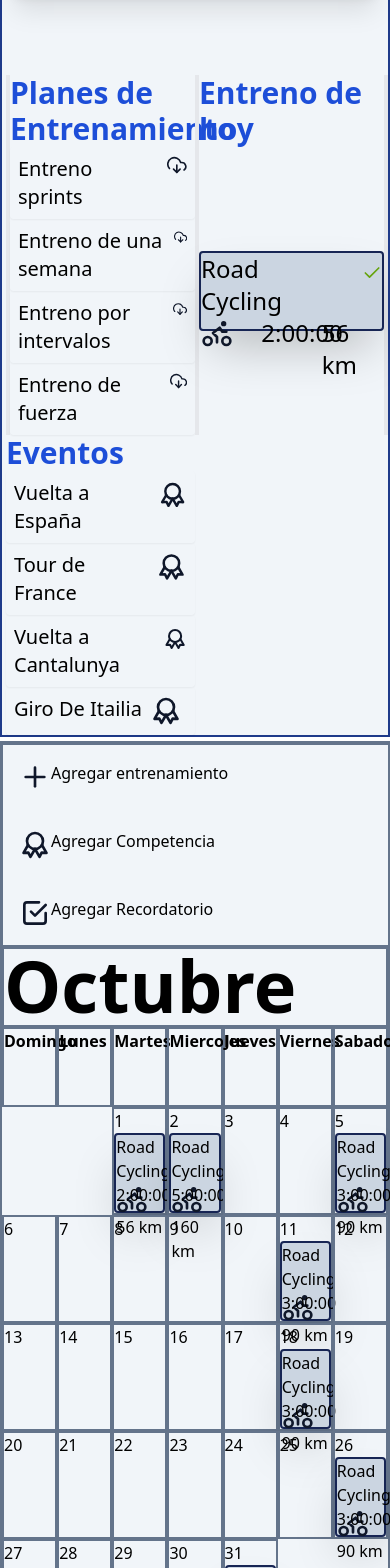
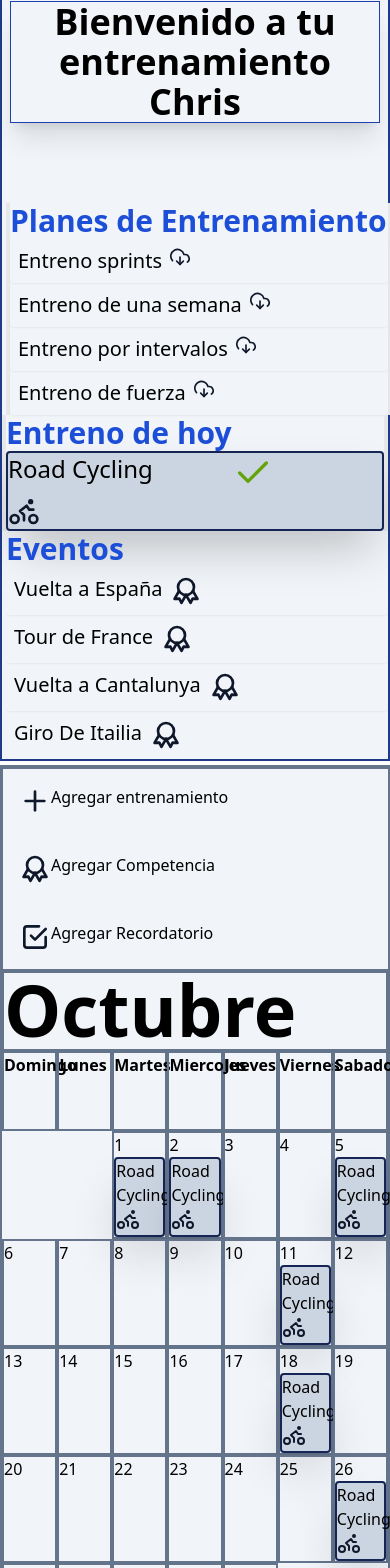
Before and after one commit to JulianMbp/Training, a Next.js app: page / in a window 390 px wide. Shown: the part 379-1947 px from the top of the page. Built offline with nearby package versions, Linux system fonts and the light colour scheme.

Commit message:
revision de boxes

```diff
--- a/app/page.tsx
+++ b/app/page.tsx
@@ -19,7 +19,7 @@ export default function Home() {
         </div>
       </header>
 
-      <nav id="home" className="bg-slate-100 h-full w-full text-7xl border-2 border-blue-900 ">
+      <nav id="home" className="bg-slate-100 h-full w-full text-7xl border-2 border-blue-900 mt-32 md:mt-0 ">
         <menu className="grid grid-cols-1 md:grid-cols-4">
           <div className="text-2xl m-2 p-4 gap-3 flex col-span-4 shadow-lg  border border-blue-900">
             <img className="rounded-full h-20 w-20 border border-gray-100 shadow-sm" src="https://encrypted-tbn0.gstatic.com/images?q=tbn:ANd9GcTuOcxIbxfuAZxJPi6LzSVTM4RGlqQ_U2U_rQ&s" />
@@ -32,7 +32,7 @@ export default function Home() {
             Bienvenido a tu entrenamiento Chris
           </div>
         </menu>
-        <menu className="grid grid-cols-2 md:grid-cols-3 mt-20">
+        <menu className="grid grid-cols-1 md:grid-cols-3 mt-20">
           <div className="ml-1 border-x-4 grid grid-cols-1 text-3xl h-auto w-full">
             <p className="text-3xl font-semibold text-blue-700 ">Planes de Entrenamiento</p>
             <a href="" className="flex hover:scale-105 hover:shadow-md transition-all active:scale-95 gap-2 text-xl shadow-sm text-black hover:bg-[#2f5aa8] text-left p-2 rounded hover:text-gray-50 ">
@@ -60,8 +60,8 @@ export default function Home() {
               Road Cycling
               <svg className="h-10 w-10 text-lime-600"  viewBox="0 0 24 24"  fill="none"  stroke="currentColor"  stroke-width="2"  stroke-linecap="round"  stroke-linejoin="round">  <polyline points="20 6 9 17 4 12" /></svg>
             </p>
-            <svg className="h-8 w-8 text-slate-900"  width="24" height="24" viewBox="0 0 24 24" stroke-width="2" stroke="currentColor" fill="none" stroke-linecap="round" stroke-linejoin="round">  <path stroke="none" d="M0 0h24v24H0z"/>  <circle cx="5" cy="18" r="3" />  <circle cx="19" cy="18" r="3" />  <polyline points="12 19 12 15 9 12 14 8 16 11 19 11" />  <circle cx="17" cy="5" r="1" /></svg>            <p className="">2:00:00</p>
-            <p className="">56 km</p>
+            <svg className="h-8 w-8 text-slate-900"  width="24" height="24" viewBox="0 0 24 24" stroke-width="2" stroke="currentColor" fill="none" stroke-linecap="round" stroke-linejoin="round">  <path stroke="none" d="M0 0h24v24H0z"/>  <circle cx="5" cy="18" r="3" />  <circle cx="19" cy="18" r="3" />  <polyline points="12 19 12 15 9 12 14 8 16 11 19 11" />  <circle cx="17" cy="5" r="1" /></svg>            <p className="md:visible invisible">2:00:00</p>
+            <p className="md:visible invisible">56 km</p>
             </div>
           </div>
 
@@ -121,9 +121,9 @@ export default function Home() {
               <p className="col-span-3 flex">
                 Road Cycling
               </p>
-              <svg className="h-8 w-8 text-slate-900"  width="24" height="24" viewBox="0 0 24 24" stroke-width="2" stroke="currentColor" fill="none" stroke-linecap="round" stroke-linejoin="round">  <path stroke="none" d="M0 0h24v24H0z"/>  <circle cx="5" cy="18" r="3" />  <circle cx="19" cy="18" r="3" />  <polyline points="12 19 12 15 9 12 14 8 16 11 19 11" />  <circle cx="17" cy="5" r="1" /></svg>
-              <p className="">2:00:00</p>
-              <p className="col-span-3">56 km</p>
+              <svg className="h-6 w-6 md:h-8 md:w-8 text-slate-900"  width="24" height="24" viewBox="0 0 24 24" stroke-width="2" stroke="currentColor" fill="none" stroke-linecap="round" stroke-linejoin="round">  <path stroke="none" d="M0 0h24v24H0z"/>  <circle cx="5" cy="18" r="3" />  <circle cx="19" cy="18" r="3" />  <polyline points="12 19 12 15 9 12 14 8 16 11 19 11" />  <circle cx="17" cy="5" r="1" /></svg>
+              <p className="md:visible invisible">2:00:00</p>
+              <p className="col-span-3 md:visible invisible">56 km</p>
             </div>
           </div>
           <div className="border-2 h-auto border-slate-500 ">
@@ -132,9 +132,9 @@ export default function Home() {
               <p className="col-span-3 flex">
                 Road Cycling
               </p>
-              <svg className="h-8 w-8 text-slate-900"  width="24" height="24" viewBox="0 0 24 24" stroke-width="2" stroke="currentColor" fill="none" stroke-linecap="round" stroke-linejoin="round">  <path stroke="none" d="M0 0h24v24H0z"/>  <circle cx="5" cy="18" r="3" />  <circle cx="19" cy="18" r="3" />  <polyline points="12 19 12 15 9 12 14 8 16 11 19 11" />  <circle cx="17" cy="5" r="1" /></svg>
-              <p className="">5:00:00</p>
-              <p className="col-span-3">160 km</p>
+              <svg className="h-6 w-6 md:h-8 md:w-8 text-slate-900"  width="24" height="24" viewBox="0 0 24 24" stroke-width="2" stroke="currentColor" fill="none" stroke-linecap="round" stroke-linejoin="round">  <path stroke="none" d="M0 0h24v24H0z"/>  <circle cx="5" cy="18" r="3" />  <circle cx="19" cy="18" r="3" />  <polyline points="12 19 12 15 9 12 14 8 16 11 19 11" />  <circle cx="17" cy="5" r="1" /></svg>
+              <p className="md:visible invisible">5:00:00</p>
+              <p className="col-span-3 md:visible invisible">160 km</p>
             </div>
           </div>
           <div className="border-2  border-slate-500 ">
@@ -150,9 +150,9 @@ export default function Home() {
               <p className="col-span-3 flex">
                 Road Cycling
               </p>
-              <svg className="h-8 w-8 text-slate-900"  width="24" height="24" viewBox="0 0 24 24" stroke-width="2" stroke="currentColor" fill="none" stroke-linecap="round" stroke-linejoin="round">  <path stroke="none" d="M0 0h24v24H0z"/>  <circle cx="5" cy="18" r="3" />  <circle cx="19" cy="18" r="3" />  <polyline points="12 19 12 15 9 12 14 8 16 11 19 11" />  <circle cx="17" cy="5" r="1" /></svg>
-              <p className="">3:00:00</p>
-              <p className="col-span-3">90 km</p>
+              <svg className="h-6 w-6 md:h-8 md:w-8 text-slate-900"  width="24" height="24" viewBox="0 0 24 24" stroke-width="2" stroke="currentColor" fill="none" stroke-linecap="round" stroke-linejoin="round">  <path stroke="none" d="M0 0h24v24H0z"/>  <circle cx="5" cy="18" r="3" />  <circle cx="19" cy="18" r="3" />  <polyline points="12 19 12 15 9 12 14 8 16 11 19 11" />  <circle cx="17" cy="5" r="1" /></svg>
+              <p className="md:visible invisible">3:00:00</p>
+              <p className="col-span-3 md:visible invisible">90 km</p>
             </div>
           </div>
           <div className="border-2 border-slate-500 ">
@@ -176,9 +176,9 @@ export default function Home() {
               <p className="col-span-3 flex">
                 Road Cycling
               </p>
-              <svg className="h-8 w-8 text-slate-900"  width="24" height="24" viewBox="0 0 24 24" stroke-width="2" stroke="currentColor" fill="none" stroke-linecap="round" stroke-linejoin="round">  <path stroke="none" d="M0 0h24v24H0z"/>  <circle cx="5" cy="18" r="3" />  <circle cx="19" cy="18" r="3" />  <polyline points="12 19 12 15 9 12 14 8 16 11 19 11" />  <circle cx="17" cy="5" r="1" /></svg>
-              <p className="">3:00:00</p>
-              <p className="col-span-3">90 km</p>
+              <svg className="h-6 w-6 md:h-8 md:w-8 text-slate-900"  width="24" height="24" viewBox="0 0 24 24" stroke-width="2" stroke="currentColor" fill="none" stroke-linecap="round" stroke-linejoin="round">  <path stroke="none" d="M0 0h24v24H0z"/>  <circle cx="5" cy="18" r="3" />  <circle cx="19" cy="18" r="3" />  <polyline points="12 19 12 15 9 12 14 8 16 11 19 11" />  <circle cx="17" cy="5" r="1" /></svg>
+              <p className="md:visible invisible">3:00:00</p>
+              <p className="col-span-3 md:visible invisible">90 km</p>
             </div>
           </div>
           <div className="border-2 border-slate-500 ">
@@ -205,9 +205,9 @@ export default function Home() {
               <p className="col-span-3 flex">
                 Road Cycling
               </p>
-              <svg className="h-8 w-8 text-slate-900"  width="24" height="24" viewBox="0 0 24 24" stroke-width="2" stroke="currentColor" fill="none" stroke-linecap="round" stroke-linejoin="round">  <path stroke="none" d="M0 0h24v24H0z"/>  <circle cx="5" cy="18" r="3" />  <circle cx="19" cy="18" r="3" />  <polyline points="12 19 12 15 9 12 14 8 16 11 19 11" />  <circle cx="17" cy="5" r="1" /></svg>
-              <p className="">3:00:00</p>
-              <p className="col-span-3">90 km</p>
+              <svg className="h-6 w-6 md:h-8 md:w-8 text-slate-900"  width="24" height="24" viewBox="0 0 24 24" stroke-width="2" stroke="currentColor" fill="none" stroke-linecap="round" stroke-linejoin="round">  <path stroke="none" d="M0 0h24v24H0z"/>  <circle cx="5" cy="18" r="3" />  <circle cx="19" cy="18" r="3" />  <polyline points="12 19 12 15 9 12 14 8 16 11 19 11" />  <circle cx="17" cy="5" r="1" /></svg>
+              <p className="md:visible invisible">3:00:00</p>
+              <p className="col-span-3 md:visible invisible">90 km</p>
             </div>
           </div>
           <div className="border-2 border-slate-500 ">
@@ -237,9 +237,9 @@ export default function Home() {
               <p className="col-span-3 flex">
                 Road Cycling
               </p>
-              <svg className="h-8 w-8 text-slate-900"  width="24" height="24" viewBox="0 0 24 24" stroke-width="2" stroke="currentColor" fill="none" stroke-linecap="round" stroke-linejoin="round">  <path stroke="none" d="M0 0h24v24H0z"/>  <circle cx="5" cy="18" r="3" />  <circle cx="19" cy="18" r="3" />  <polyline points="12 19 12 15 9 12 14 8 16 11 19 11" />  <circle cx="17" cy="5" r="1" /></svg>
-              <p className="">3:00:00</p>
-              <p className="col-span-3">90 km</p>
+              <svg className="h-6 w-6 md:h-8 md:w-8 text-slate-900"  width="24" height="24" viewBox="0 0 24 24" stroke-width="2" stroke="currentColor" fill="none" stroke-linecap="round" stroke-linejoin="round">  <path stroke="none" d="M0 0h24v24H0z"/>  <circle cx="5" cy="18" r="3" />  <circle cx="19" cy="18" r="3" />  <polyline points="12 19 12 15 9 12 14 8 16 11 19 11" />  <circle cx="17" cy="5" r="1" /></svg>
+              <p className="md:visible invisible">3:00:00</p>
+              <p className="col-span-3 md:visible invisible">90 km</p>
             </div>
           </div>
           <div className="border-2 border-slate-500 ">
@@ -260,9 +260,9 @@ export default function Home() {
               <p className="col-span-3 flex">
                 Road Cycling
               </p>
-              <svg className="h-8 w-8 text-slate-900"  width="24" height="24" viewBox="0 0 24 24" stroke-width="2" stroke="currentColor" fill="none" stroke-linecap="round" stroke-linejoin="round">  <path stroke="none" d="M0 0h24v24H0z"/>  <circle cx="5" cy="18" r="3" />  <circle cx="19" cy="18" r="3" />  <polyline points="12 19 12 15 9 12 14 8 16 11 19 11" />  <circle cx="17" cy="5" r="1" /></svg>
-              <p className="">3:00:00</p>
-              <p className="col-span-3">90 km</p>
+              <svg className="h-6 w-6 md:h-8 md:w-8 text-slate-900"  width="24" height="24" viewBox="0 0 24 24" stroke-width="2" stroke="currentColor" fill="none" stroke-linecap="round" stroke-linejoin="round">  <path stroke="none" d="M0 0h24v24H0z"/>  <circle cx="5" cy="18" r="3" />  <circle cx="19" cy="18" r="3" />  <polyline points="12 19 12 15 9 12 14 8 16 11 19 11" />  <circle cx="17" cy="5" r="1" /></svg>
+              <p className="md:visible invisible">3:00:00</p>
+              <p className="col-span-3 md:visible invisible">90 km</p>
             </div>
           </div>
         </menu>
@@ -289,7 +289,7 @@ export default function Home() {
         </div>
       </nav>
 
-      <nav id="training" className=" shadow-2xl border-2 border-black p-3 mx-[40%] my-[20%] h-48 w-[30%] before:invisible after:visible">
+      <nav id="training" className=" shadow-2xl border-2 border-black p-3 mt-36 w-[80%] mx-20 h-52 md:mx-[40%] md:my-[20%] md:h-48 md:w-[30%] before:invisible after:visible">
 
           <div className="grid grid-cols-2 md:grid-cols- grid-rows-5 col-span-2">
             <div className="grid grid-cols-4 grid-rows-4 col-span-4 gap-y-2">
```
